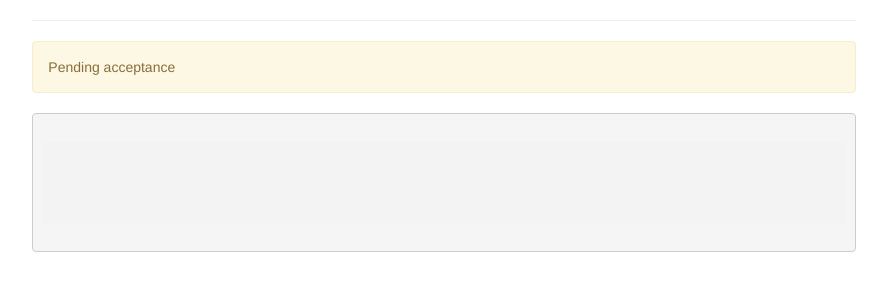
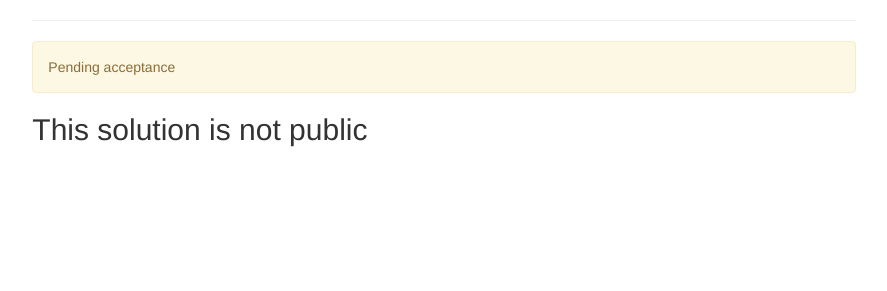
Before and after one commit to Quinny/uWindsor-POTW-Leaderboard, a Django app: template templates/solution/index.html in a window 1280 px wide. Shown: the part 132-423 px from the top of the page, without its empty margins (196-1083 px from the left). Run offline with Django 3.2, Linux system fonts and the light colour scheme; the template is opened without the code that fills it, so the values that code supplies are empty; some libraries are stand-ins or nearby versions.

Commit message:
you can now choose to make your submission private

```diff
--- a/solution/models.py
+++ b/solution/models.py
@@ -6,6 +6,7 @@ class Solution(models.Model):
     year = models.IntegerField()
     week = models.IntegerField()
     accepted = models.BooleanField(default=False)
+    public  = models.BooleanField(default=False)
     # Default set just to make django happy
     source  = models.FileField(upload_to = "source/%Y/%m/%d", default='settings.MEDIA_ROOT/helloworld.c')
 
--- a/solution/views.py
+++ b/solution/views.py
@@ -21,7 +21,7 @@ def add(request):
                  "Invalid submission code")
 
     s.solution_set.create(year=request.POST['year'], week=request.POST['week'],
-            source=request.FILES['source'])
+            source=request.FILES['source'], public = 'public' in request.POST)
 
     return problem.views.problem_stats(request, request.POST['year'], request.POST['week'],
             None, "Your code has been submitted for checking")
@@ -35,7 +35,8 @@ def show(request, solution_id):
     recent_week = Problem.objects.latest('week').week
     return render(request, "solution/index.html",
             {"solution" : s,
-             "most_recent" : s.year == recent_year and s.week == recent_week
+             "most_recent" : s.year == recent_year and s.week == recent_week,
+             "public"      : s.public
             })
 
 def all(request):
--- a/templates/problem/index.html
+++ b/templates/problem/index.html
@@ -45,6 +45,9 @@
             <input type="hidden" name="year" value="{{ year }}">
             <input name="submitcode" class="form-control" placeholder="Submission code">
             <br />
+            <input type="checkbox" name="public" checked> Make my solution public
+            <br />
+            <br />
             <span class="btn btn-default btn-file">
                 <input type="file" name="source">
             </span>
--- a/templates/solution/index.html
+++ b/templates/solution/index.html
@@ -15,7 +15,7 @@
     </div>
 {% endif %}
 
-
+{% if public %}
     {% if most_recent %}
         <h2>This solution will become public once a new problem has been added</h2>
     {% else %}
@@ -25,4 +25,7 @@
         </code>
     </pre>
     {% endif %}
+{% else %}
+    <h2>This solution is not public</h2>
+{% endif %}
 {% endblock %}
```
Lines whose indentation alone changed are shown as unchanged.
